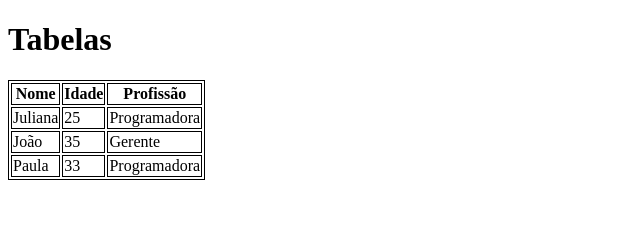
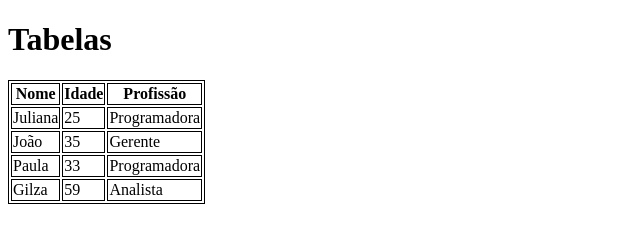
Before and after one commit to gilzagil/aula-tabela, a plain HTML site: page index.html in a window 1280 px wide. Shown: the whole page, without its empty margins (0-640 px from the left). Drawn offline with Linux system fonts and the light colour scheme.

Commit message:
inclusao de nova linha na tabela

```diff
--- a/index.html
+++ b/index.html
@@ -37,6 +37,11 @@
                 <td>33</td>
                 <td>Programadora</td>
             </tr>
+            <tr>
+                <td>Gilza</td>
+                <td>59</td>
+                <td>Analista</td>
+            </tr>
         </tbody>
     </table>
 </body>
```
